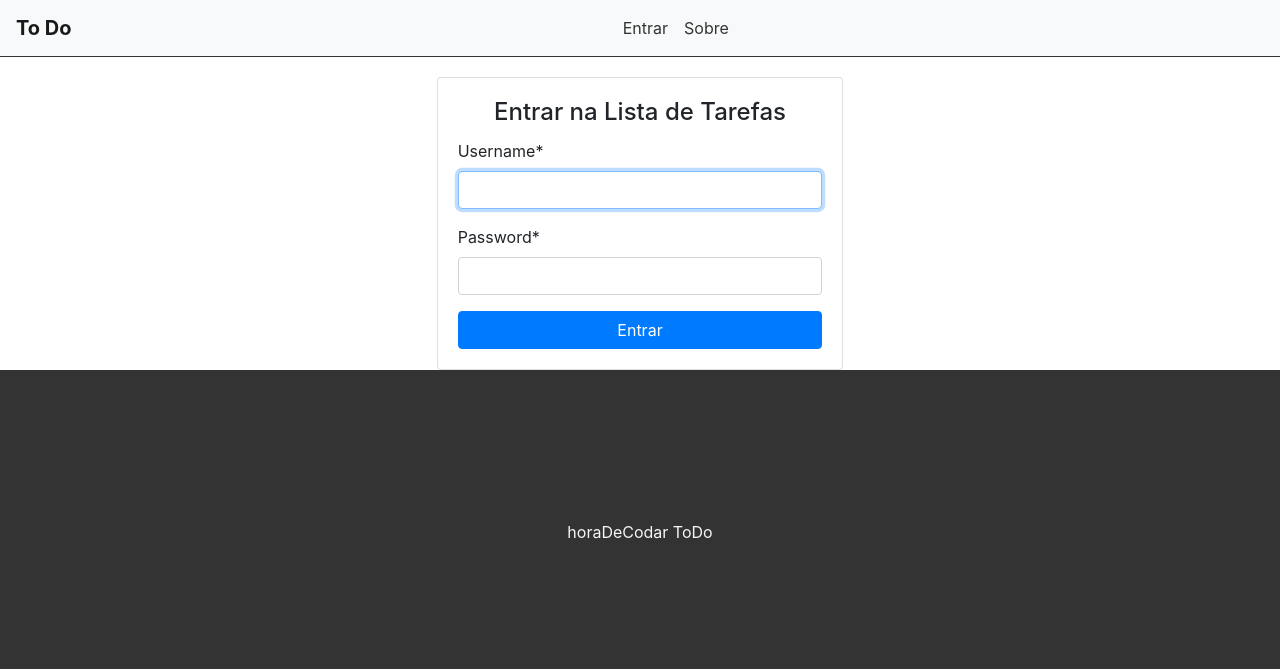
After one commit to AlberVini/Django_training, a Django app: page /accounts/login/ in a window 1280 px wide. The commit adds this page. Shown: the top 669 px of the page. Run offline with Django 3.2, Linux system fonts and the light colour scheme; some libraries are stand-ins or nearby versions.

Commit message:
auth feature

```diff
--- a/django1/django1/urls.py
+++ b/django1/django1/urls.py
@@ -1,22 +1,8 @@
-"""django1 URL Configuration
-
-The `urlpatterns` list routes URLs to views. For more information please see:
-    https://docs.djangoproject.com/en/3.2/topics/http/urls/
-Examples:
-Function views
-    1. Add an import:  from my_app import views
-    2. Add a URL to urlpatterns:  path('', views.home, name='home')
-Class-based views
-    1. Add an import:  from other_app.views import Home
-    2. Add a URL to urlpatterns:  path('', Home.as_view(), name='home')
-Including another URLconf
-    1. Import the include() function: from django.urls import include, path
-    2. Add a URL to urlpatterns:  path('blog/', include('blog.urls'))
-"""
 from django.contrib import admin
 from django.urls import path, include
 
 urlpatterns = [
     path('admin/', admin.site.urls),
-    path('', include('tasks.urls'))
+    path('', include('tasks.urls')),
+    path('accounts/', include('django.contrib.auth.urls')),
 ]
--- a/django1/tasks/static/css/styles.css
+++ b/django1/tasks/static/css/styles.css
@@ -134,3 +134,9 @@ ul.messages li {
     margin-left: 5px;
     margin-right: 5px;
 }
+
+/* Login */
+
+.auth-card {
+    margin-bottom: 30px;
+}
--- a/django1/tasks/templates/base.html
+++ b/django1/tasks/templates/base.html
@@ -19,16 +19,27 @@
             </button>
 
             <div class="collapse navbar-collapse" id="navbarSupportedContent">
-                <ul class="navbar-nav">
+                <ul class="navbar-nav mr-auto">
+                    {% if user.is_authenticated %}
                     <li class="nav-item">
                         <a class="nav-link" href="#">Tarefas</a>
                     </li>
                     <li class="nav-item">
                         <a class="nav-link" href="#">Usuários</a>
                     </li>
+                    {% else %}
                     <li class="nav-item">
-                        <a class="nav-link" href="#">Sobre nós</a>
+                        <a class="nav-link" href="/accounts/login">Entrar</a>
                     </li>
+                    {% endif %}
+                    <li class="nav-item">
+                        <a class="nav-link" href="#">Sobre</a>
+                    </li>
+                    {% if user.is_authenticated %}
+                    <li class="nav-item">
+                        <a class="nav-link" href="/accounts/logout">Sair</a>
+                    </li>
+                    {% endif %}
                 </ul>
             </div>
         </nav>
--- /dev/null
+++ b/django1/templates/registration/login.html
@@ -0,0 +1,24 @@
+{% extends 'base.html' %}
+{% load crispy_forms_tags %}
+
+{% block title %}Login{% endblock %}
+
+{% block content %}
+<div class="row">
+    <div class="col-md-4 offset-md-4">
+        <div class="card auth_card">
+            <div class="card-body">
+                <h4 class="card-title text-center">Entrar na Lista de Tarefas</h4>
+
+                <form method="POST">
+                    {% csrf_token %}
+                    <input type="hidden" name="next" value="{{ next }}">
+                    {{ form|crispy }}
+                    <button type="submit" class="btn btn-primary btn-block">Entrar</button>
+                </form>
+
+            </div>
+        </div>
+    </div>
+</div>
+{% endblock %}
```
Also changed, not shown: django1/django1/settings.py (+6 -1 lines), django1/tasks/views.py (+8 -0 lines), django1/db.sqlite3.
